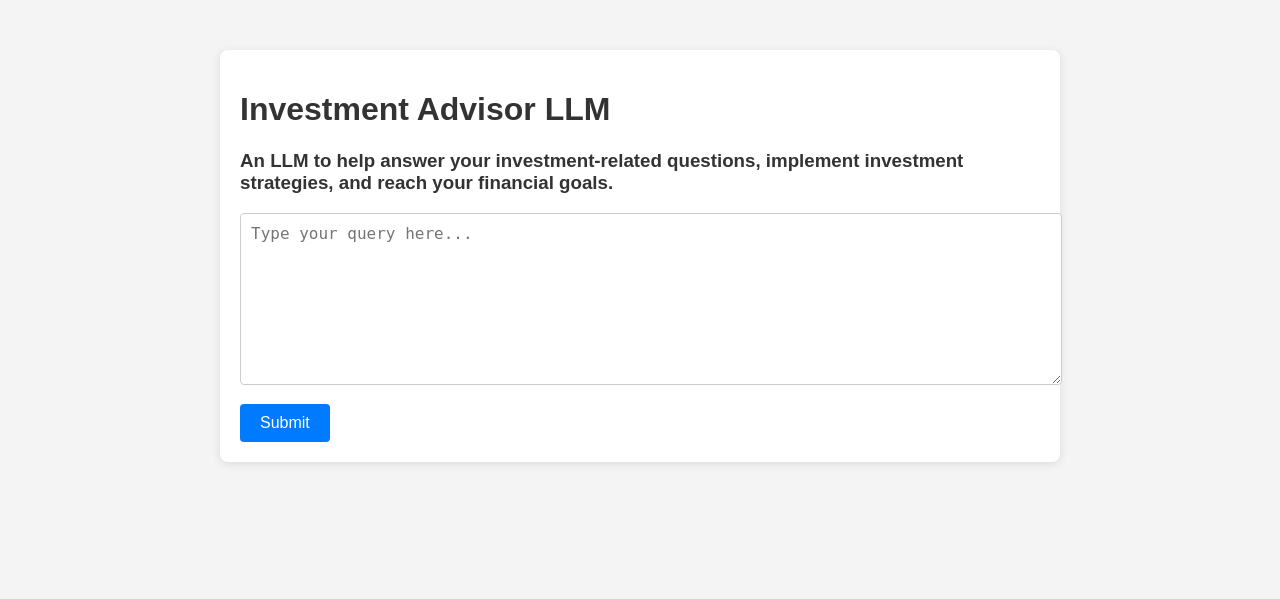
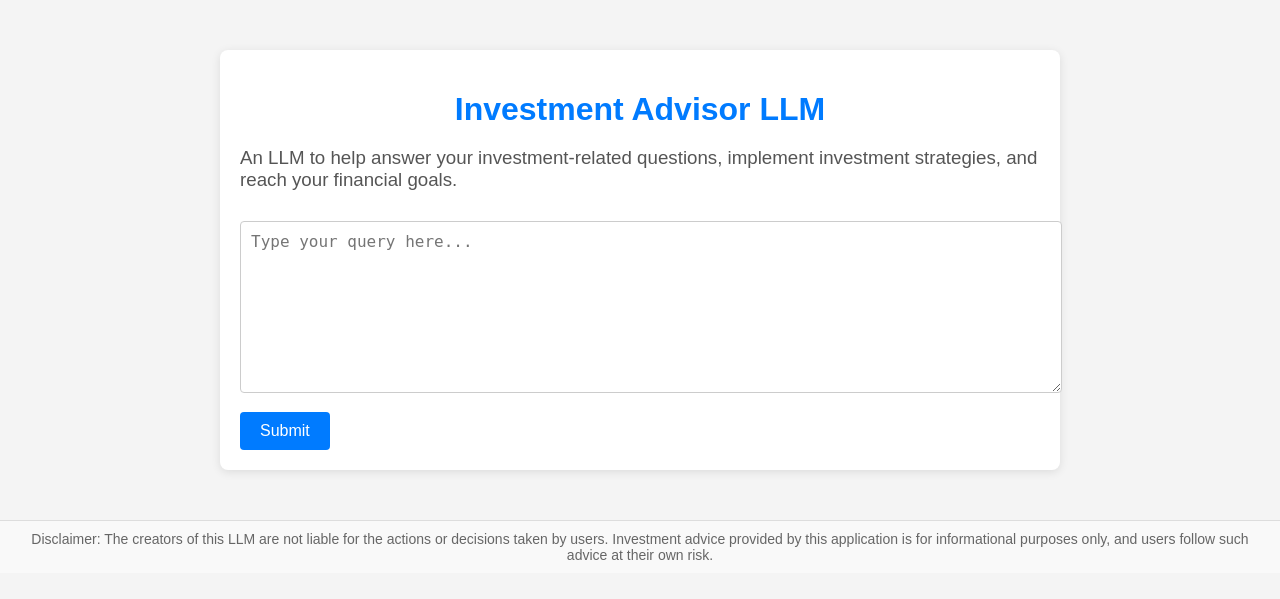
Before and after one commit to vsavram/Investment_Advisor_LLM_App, a FastAPI app: page / in a window 1280 px wide. Shown: the top 599 px of the page. Run offline with FastAPI, Linux system fonts and the light colour scheme; parts of the project's set-up code (start-up, migrations or seed data) failed here and were passed over.

Commit message:
Updated agents and changed styling of application

```diff
--- a/app/templates/index.html
+++ b/app/templates/index.html
@@ -6,6 +6,19 @@
     <title>Investment Advisor LLM</title>
     <link rel="stylesheet" href="/static/styles.css">
     <style>
+        h1 {
+            text-align: center;
+            font-size: 2rem;
+            margin-bottom: 10px;
+            color: #007bff;
+        }
+
+        h3 {
+            color: #555;
+            font-weight: normal;
+            margin-bottom: 30px;
+        }
+
         body {
             font-family: Arial, sans-serif;
             margin: 0;
@@ -45,6 +58,7 @@
             font-size: 16px;
             cursor: pointer;
             border-radius: 4px;
+            transition: background-color 0.3s ease;
         }
 
         button:hover {
@@ -62,6 +76,20 @@
 
         .response h2 {
             color: #333;
+        }
+
+        footer {
+            text-align: center;
+            margin-top: 20px;
+            font-size: 14px;
+            color: #666;
+            padding: 10px;
+            background-color: #f9f9f9;
+            border-top: 1px solid #ddd;
+        }
+
+        footer p {
+            margin: 0;
         }
 
         .loading {
@@ -113,6 +141,13 @@
         {% endif %}
     </div>
 
+    <footer style="text-align: center; margin-top: 20px; font-size: 14px; color: #666; padding: 10px;">
+        <p>
+            Disclaimer: The creators of this LLM are not liable for the actions or decisions taken by users.
+            Investment advice provided by this application is for informational purposes only, and users follow such advice at their own risk.
+        </p>
+    </footer>
+
     <script>
         const form = document.getElementById("query-form");
         const loadingIcon = document.getElementById("loading-icon");
```
Also changed, not shown: app/investment_advisor_llm.py (+4 -7 lines), 1 other file.
